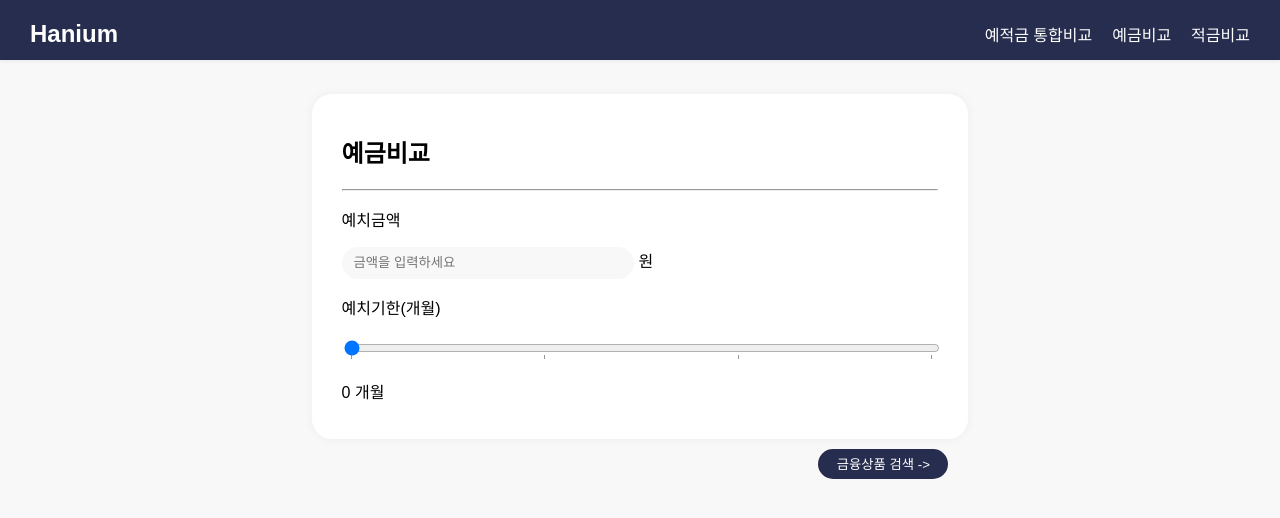
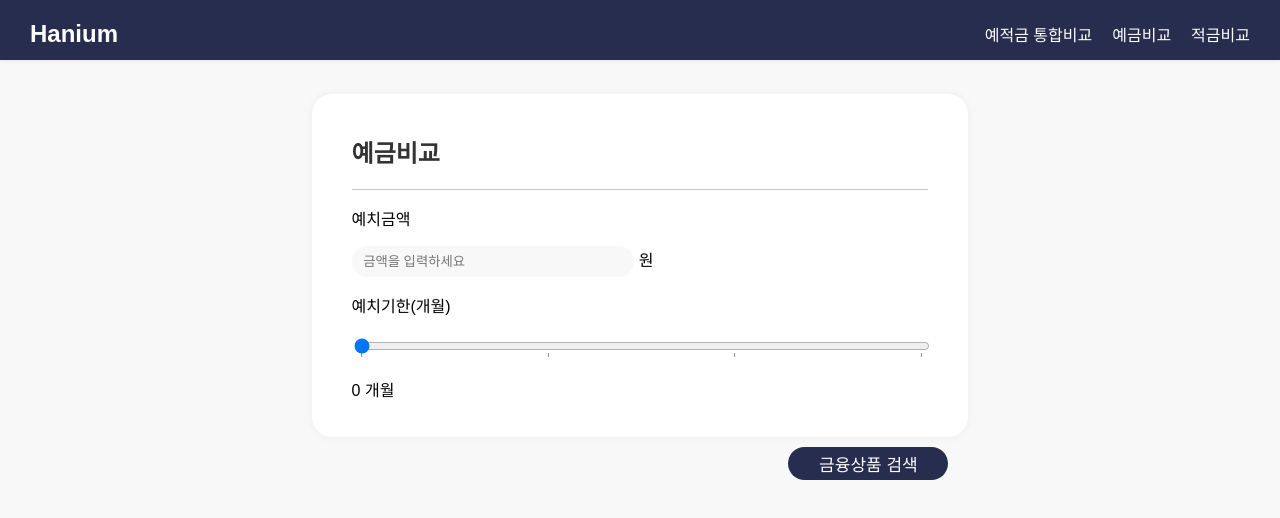
Before and after one commit to hanium-fintech/fintech, a React (Vite) app: page / in a window 1280 px wide. Shown: the top 518 px of the page. Built offline with nearby package versions, Linux system fonts and the light colour scheme.

Commit message:
테이블 css 수정

```diff
--- a/src/Box.css
+++ b/src/Box.css
@@ -4,7 +4,7 @@
     padding: 5px 20px;
     margin: 5px;
     cursor: pointer;
-    background-color: #f1f1f1; /* 배경색 변경 */
+    background-color: #F8F8F8; /* 배경색 변경 */
     border: 1px solid #d2d2d2; /* 테두리 스타일 변경 */
     border-radius: 30px; /* 테두리 둥글게 만듦 */
     transition: background-color 0.3s ease;
--- a/src/Clicker.css
+++ b/src/Clicker.css
@@ -4,11 +4,18 @@
     justify-content: center; /* 가운데 정렬을 위한 변경 */
     align-items: center;
     float: right;
-    width: 130px;
-    height: 30px;
+    width: 160px;
+    height: 33px;
     background-color: #272D4E;
     border-radius: 20px;
     border: none;
     color: white; /* 텍스트 색상을 여기로 이동 */
     cursor: pointer;
+
+    font-size: 17px;
+    font-weight: 500;
+
+    &:hover {
+        background-color: #0a122d;
+     }
 }
--- a/src/Clicker.jsx
+++ b/src/Clicker.jsx
@@ -19,7 +19,7 @@ export default function Clicker({ input, value }) {
     <div>
       <div className="clicker-container">
         <button className="clicker" onClick={handleButtonClick}>
-          <p className="text">금융상품 검색 -&gt;</p>
+          <p className="text">금융상품 검색</p>
         </button>
         <br/><br/>      {showClick && (
         <Show input={amount} deadline={deadlines} />
--- a/src/Show.jsx
+++ b/src/Show.jsx
@@ -144,14 +144,15 @@ export default function Show({ input, deadline }) {
                 <hr />
             </div>
             <div>
+            <h2>현재 최선의 선택은?</h2>
+                    <div class ="optimalbox">
+                    <Optimal data={item} input={input} />
+                    </div>
+                <hr />
 
 
-                    <Optimal data={item} input={input} />
-
-                <hr />
-
-                <h2>우대 금리가 높은 순서에 따른 나열</h2>
                 {/* 테이블 헤더 */}
+                <div class ="tablebox">
 <table>
     <thead>
         <tr>
@@ -172,6 +173,7 @@ export default function Show({ input, deadline }) {
         ))}
     </tbody>
 </table>
+</div>
 
 
             </div>
--- a/src/Timal.jsx
+++ b/src/Timal.jsx
@@ -3,7 +3,7 @@
 export default function Optimal({ data, input }) {
     return (
         <div>
-            <h2>현재 최선의 선택은?</h2>
+            <p>최선의 선택 결과들...</p>
             <ul>
                 {data.map((item) => {
                     if (input > 0) {
--- a/src/input.css
+++ b/src/input.css
@@ -1,7 +1,16 @@
 /* input.css */
+hr {
+    background-color: #C8C8C8;
+    height:1px;
+    border: 0;
+  }
+
+  h2{
+    color: #333333;
+  }
 
 #mainbox {
-    padding: 20px 30px; /* 좀 더 넓은 padding 적용 */
+    padding: 20px 40px; /* 좀 더 넓은 padding 적용 */
     background: #FFF;
     border-radius: 20px;
     box-shadow: 0 0 10px rgba(0, 0, 0, 0.05); /* 그림자 효과 추가 */
@@ -22,6 +31,7 @@
 .input_range {
     width: 100%;
     max-width: 100%;
+    cursor: pointer;
 }
 .margin {
     margin-bottom: 20px;
--- a/src/show.css
+++ b/src/show.css
@@ -1,3 +1,20 @@
+.optimalbox{
+    padding: 1px 20px ;
+    background: #F8F8F8;
+    border-radius: 20px;
+    margin: 10px
+
+}
+.tablebox{
+    padding: 0px 20px 10px 20px;
+    background: #F8F8F8;
+    border-radius: 20px;
+    margin: 10px
+
+}
+
+
+
 /* 표 스타일 */
 table {
     width: 100%;
@@ -20,8 +37,8 @@ table td {
 /* 첫 번째 행의 스타일 (표 헤더) */
 table thead tr {
     height: 40px;
-    background-color: #272D4E;
-    color: white;
+
+    color: #5c5c5c;
     font-weight: bold;
     border-radius: 20px 20px 0 0;
 
@@ -30,7 +47,7 @@ table thead tr {
 /* 나머지 행들의 스타일 */
 table tbody tr {
     height: 30px;
-    box-shadow: 0px 5px 10px rgba(0, 0, 0, 0.1);
+    box-shadow: 0px 5px 10px rgba(0, 0, 0, 0.05);
     background-color: white;
     /*border-radius: 30px; /* 둥근 경계선 추가 */
     transition: box-shadow 0.3s ease; /* 그림자 변경 트랜지션 */
@@ -38,6 +55,6 @@ table tbody tr {
 
 /* 마우스 호버 시 행 배경색 스타일 */
 table tbody tr:hover {
-    background-color: #fafafa;
-    box-shadow: 0px 5px 10px rgba(0, 0, 0, 0.3); /* 그림자 더 진하게 */
+    background-color: #fdfdfd;
+    box-shadow: 0px 5px 10px rgba(0, 0, 0, 0.1); /* 그림자 더 진하게 */
 }
```
